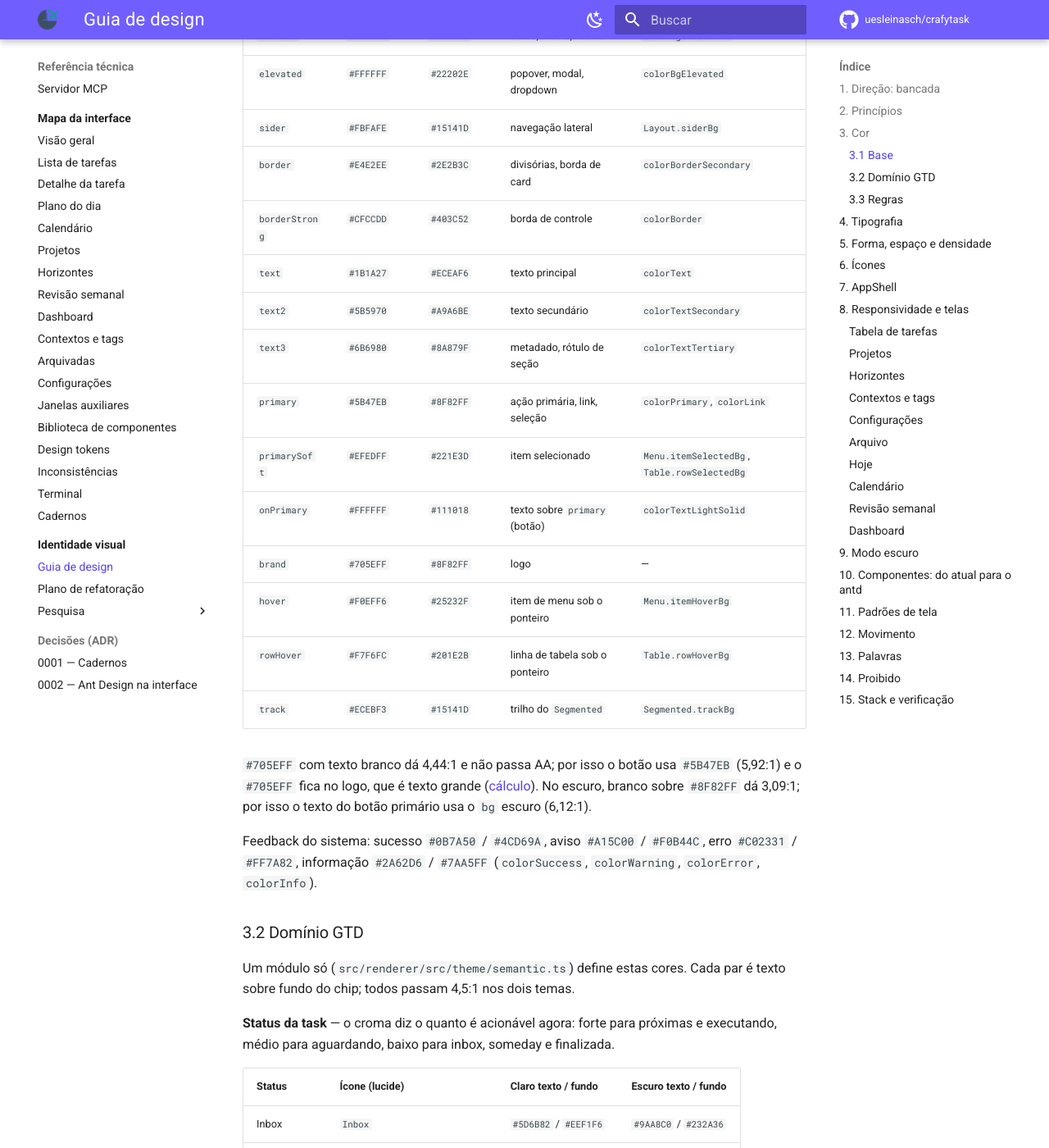
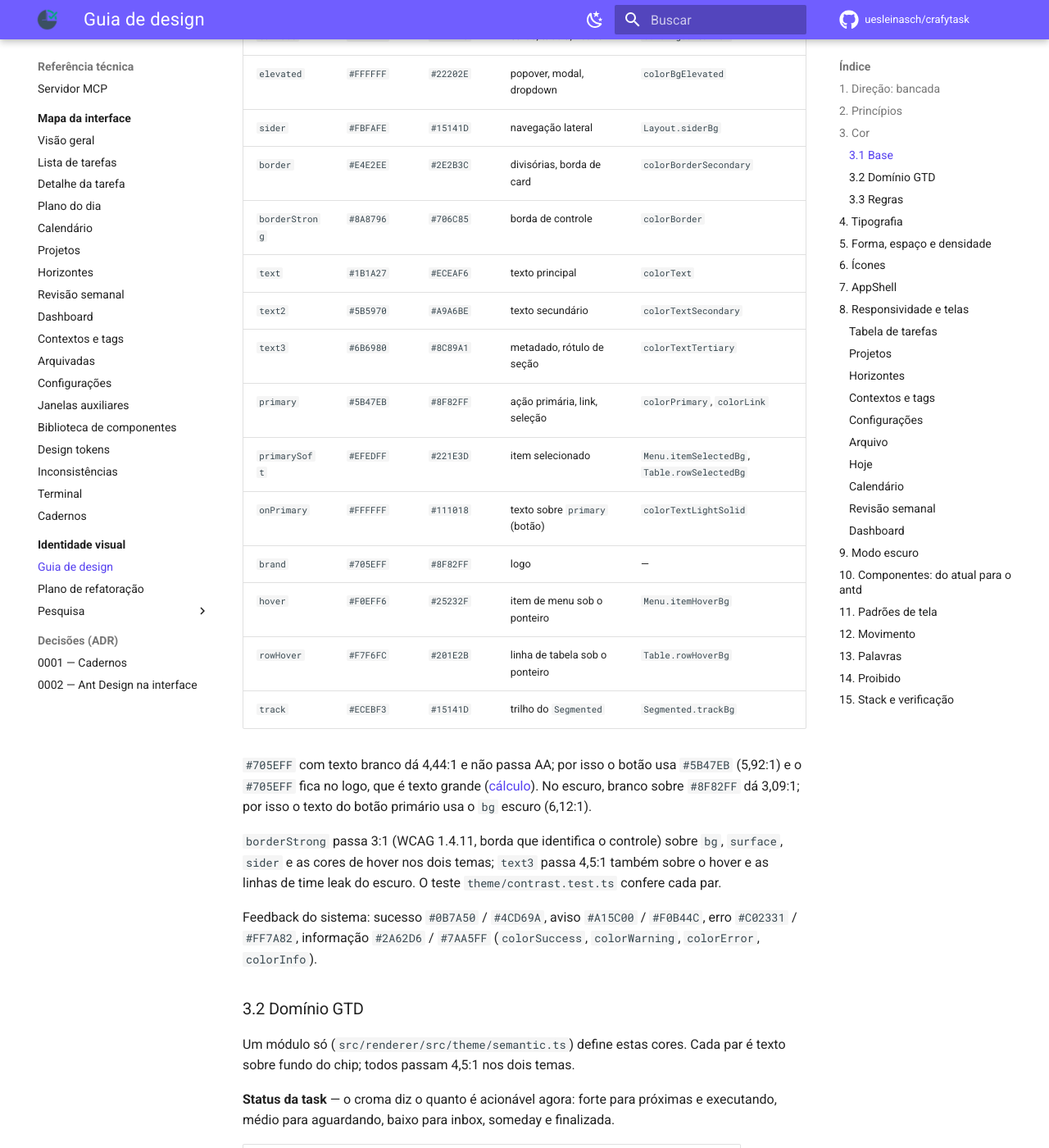
Before and after one commit to uesleinasch/crafytask, an MkDocs documentation site: the page built from docs/design/guia-de-design.md, in a window 1280 px wide and 1400 px high, scrolled down 1701 px. Shown: the whole window at 82% size. Built offline with MkDocs 1.6.1 and Material for MkDocs 9.7.7, drawn with Linux system fonts in a browser that asks for light colours; some web fonts are replaced; comment, search, counter and statistics services are not loaded.

Commit message:
fix(design): borda de controle e metadado escuro passam no contraste (#34)
Ajuste da F0 (épico CrafyTask #745), pedido na revisão da F0-d.

- `borderStrong` (`colorBorder`): `#CFCCDD` → `#8A8796` no claro,
`#403C52` → `#706C85` no escuro. Antes dava 1,57:1; agora passa 3:1
(WCAG 1.4.11) sobre `bg`, `surface`, `elevated`, `sider` e hover.
- `text3` escuro: `#8A879F` → `#8C89A1`. Antes dava 4,45:1 sobre o hover
e a linha de time leak; agora passa 4,5:1.
- Mesma matiz OKLCH (≈ 292), só a luminosidade mudou.
- `theme/contrast.test.ts` confere os dois pares; guia §3.1 e protótipo
local atualizados.
- `checklist.json`: F0.9 validado pelo usuário em 2026-11-18.

Verificação: `npm run test`, `npm run design:audit -- --fase=F0`
(11/11).

```diff
--- a/docs/design/guia-de-design.md
+++ b/docs/design/guia-de-design.md
@@ -49,10 +49,10 @@ calculados e conferidos: todo texto passa WCAG AA (4,5:1) sobre a superfície on
 | `elevated`     | `#FFFFFF` | `#22202E` | popover, modal, dropdown       | `colorBgElevated`                            |
 | `sider`        | `#FBFAFE` | `#15141D` | navegação lateral              | `Layout.siderBg`                             |
 | `border`       | `#E4E2EE` | `#2E2B3C` | divisórias, borda de card      | `colorBorderSecondary`                       |
-| `borderStrong` | `#CFCCDD` | `#403C52` | borda de controle              | `colorBorder`                                |
+| `borderStrong` | `#8A8796` | `#706C85` | borda de controle              | `colorBorder`                                |
 | `text`         | `#1B1A27` | `#ECEAF6` | texto principal                | `colorText`                                  |
 | `text2`        | `#5B5970` | `#A9A6BE` | texto secundário               | `colorTextSecondary`                         |
-| `text3`        | `#6B6980` | `#8A879F` | metadado, rótulo de seção      | `colorTextTertiary`                          |
+| `text3`        | `#6B6980` | `#8C89A1` | metadado, rótulo de seção      | `colorTextTertiary`                          |
 | `primary`      | `#5B47EB` | `#8F82FF` | ação primária, link, seleção   | `colorPrimary`, `colorLink`                  |
 | `primarySoft`  | `#EFEDFF` | `#221E3D` | item selecionado               | `Menu.itemSelectedBg`, `Table.rowSelectedBg` |
 | `onPrimary`    | `#FFFFFF` | `#111018` | texto sobre `primary` (botão)  | `colorTextLightSolid`                        |
@@ -65,6 +65,10 @@ calculados e conferidos: todo texto passa WCAG AA (4,5:1) sobre a superfície on
 `#705EFF` fica no logo, que é texto grande ([cálculo](pesquisa/03-cor-acessibilidade-e-modo-escuro.md)).
 No escuro, branco sobre `#8F82FF` dá 3,09:1; por isso o texto do botão primário usa o `bg` escuro
 (6,12:1).
+
+`borderStrong` passa 3:1 (WCAG 1.4.11, borda que identifica o controle) sobre `bg`, `surface`,
+`sider` e as cores de hover nos dois temas; `text3` passa 4,5:1 também sobre o hover e as linhas
+de time leak do escuro. O teste `theme/contrast.test.ts` confere cada par.
 
 Feedback do sistema: sucesso `#0B7A50` / `#4CD69A`, aviso `#A15C00` / `#F0B44C`, erro `#C02331` /
 `#FF7A82`, informação `#2A62D6` / `#7AA5FF` (`colorSuccess`, `colorWarning`, `colorError`,
--- a/docs/design/prototipo/checklist.json
+++ b/docs/design/prototipo/checklist.json
@@ -117,7 +117,8 @@
       "titulo": "Paleta e tipografia conferidas no app, claro e escuro",
       "check": {
         "tipo": "manual"
-      }
+      },
+      "validado": "2026-11-18"
     },
     {
       "id": "F1.1",
--- a/src/renderer/src/theme/tokens.ts
+++ b/src/renderer/src/theme/tokens.ts
@@ -33,7 +33,7 @@ export const PALETTE: Record<ThemeMode, Palette> = {
     elevated: '#FFFFFF',
     sider: '#FBFAFE',
     border: '#E4E2EE',
-    borderStrong: '#CFCCDD',
+    borderStrong: '#8A8796',
     text: '#1B1A27',
     text2: '#5B5970',
     text3: '#6B6980',
@@ -55,10 +55,10 @@ export const PALETTE: Record<ThemeMode, Palette> = {
     elevated: '#22202E',
     sider: '#15141D',
     border: '#2E2B3C',
-    borderStrong: '#403C52',
+    borderStrong: '#706C85',
     text: '#ECEAF6',
     text2: '#A9A6BE',
-    text3: '#8A879F',
+    text3: '#8C89A1',
     primary: '#8F82FF',
     primarySoft: '#221E3D',
     onPrimary: '#111018',
```
Also changed, not shown: docs/design/prototipo/index.html (+7 -7 lines), src/renderer/src/theme/contrast.test.ts (+12 -0 lines).
